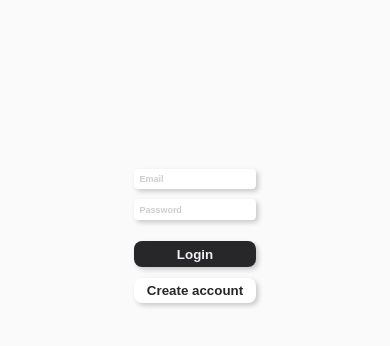
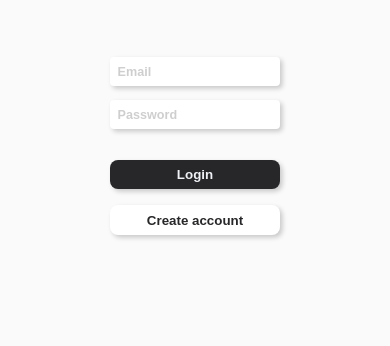
Before and after one commit to aruadecarvalho/workout-tracker-app, a React (Create React App) app: page /login in a window 390 px wide. Shown: the part 186-532 px from the top of the page. Built offline with nearby package versions, Linux system fonts and the light colour scheme; no server answers.

Commit message:
font size test for mobile

```diff
--- a/src/index.css
+++ b/src/index.css
@@ -31,12 +31,6 @@ body {
 
 @media (max-width: 768px) {
   html {
-    font-size: 50%;
+    font-size: 56.25%;
   }
 }
-
-@media (max-width: 500px) {
-  html {
-    font-size: 40%;
-  }
-}
--- a/src/routes/authentication/authentication.styles.jsx
+++ b/src/routes/authentication/authentication.styles.jsx
@@ -4,7 +4,7 @@ import { inputStyle } from "../../utils/mixins/mixins.styles";
 export const AuthContainer = styled.div`
   display: flex;
   justify-content: center;
-  margin: 0 auto;
+  margin: -10rem auto;
   height: 100vh;
   width: 100%;
   div {
```
